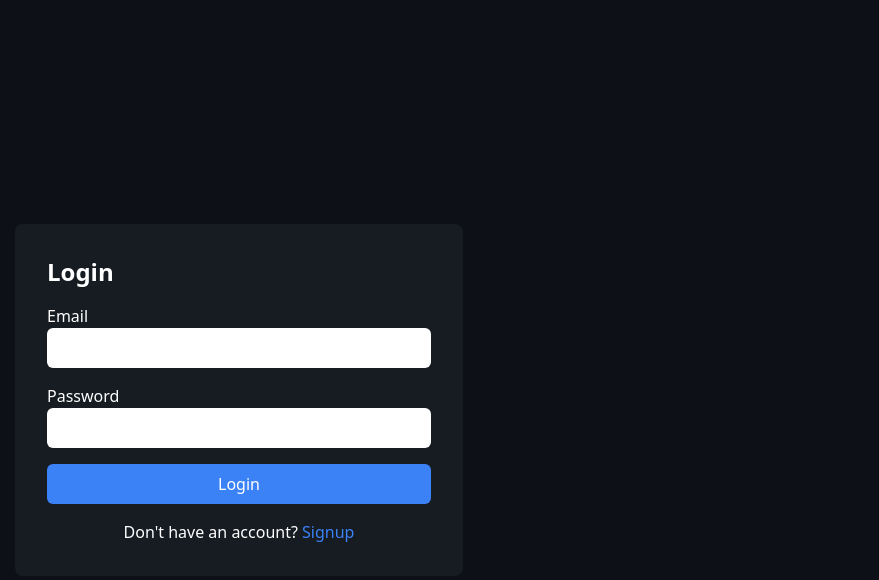
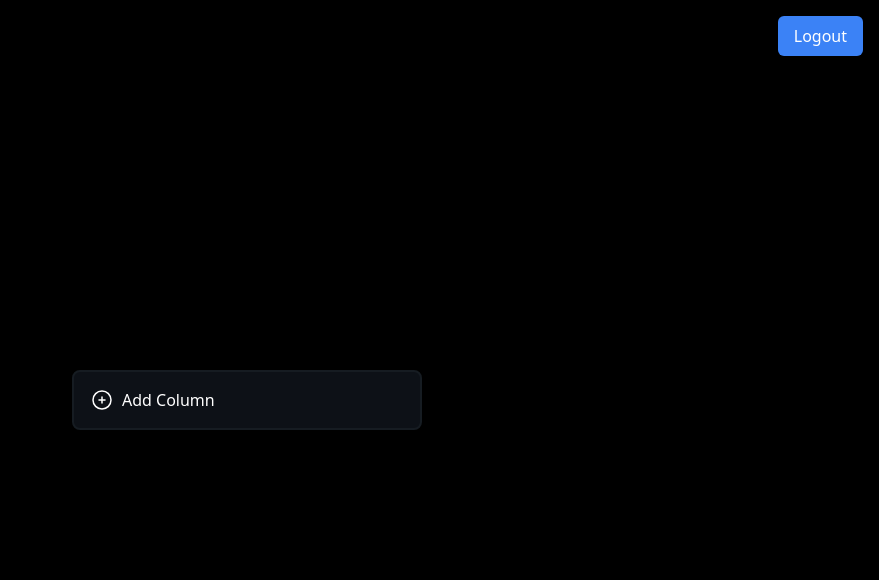
Before and after one commit to ayan-mn18/To-Do-Able, a React (Vite) app: page /kanban in a window 1280 px wide. Before the commit this address led to /login. Shown: the top 580 px of the page, without its empty margins (401-1280 px from the left). Built offline with nearby package versions, Linux system fonts and the light colour scheme; sample sign-in values are in the browser's storage.

Commit message:
Kanban route restriction & some state bugs :bug:

```diff
--- a/src/Components/LoginPage.tsx
+++ b/src/Components/LoginPage.tsx
@@ -1,4 +1,4 @@
-import React, { useState } from 'react';
+import React, { useEffect, useState } from 'react';
 import { Link, useNavigate } from 'react-router-dom';
 import axiosService from '../Services/axiosService';
 import { AxiosError } from 'axios';
@@ -15,6 +15,11 @@ const LoginPage: React.FC<LoginProps> = ({openModal, setIsLoggedIn}) => {
   const [password, setPassword] = useState('');
 
   const navigator = useNavigate();
+
+  useEffect(() => {
+    const user = localStorageService.isLoggedIn();
+    if(user)  setIsLoggedIn(true);
+  }, []);
 
   const handleLogin = async (e: React.FormEvent) => {
     e.preventDefault();
```
